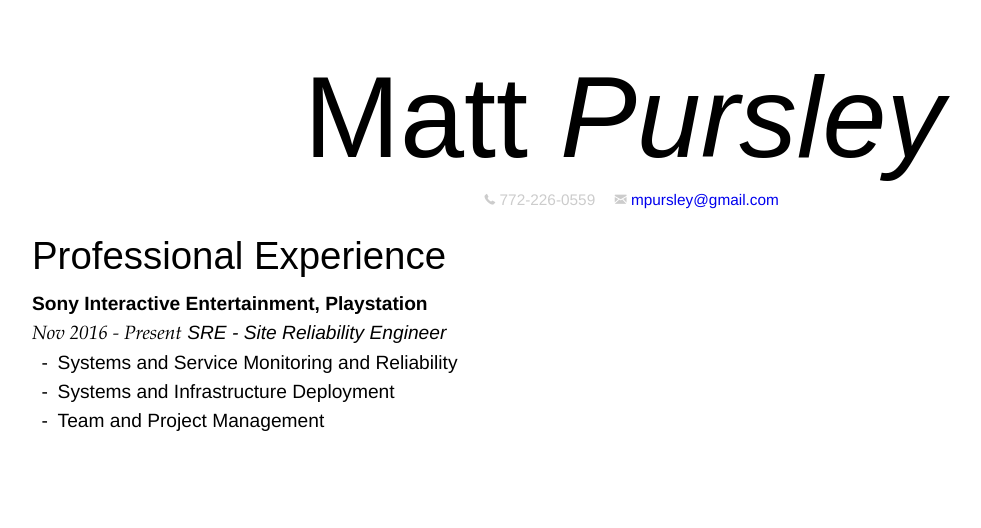
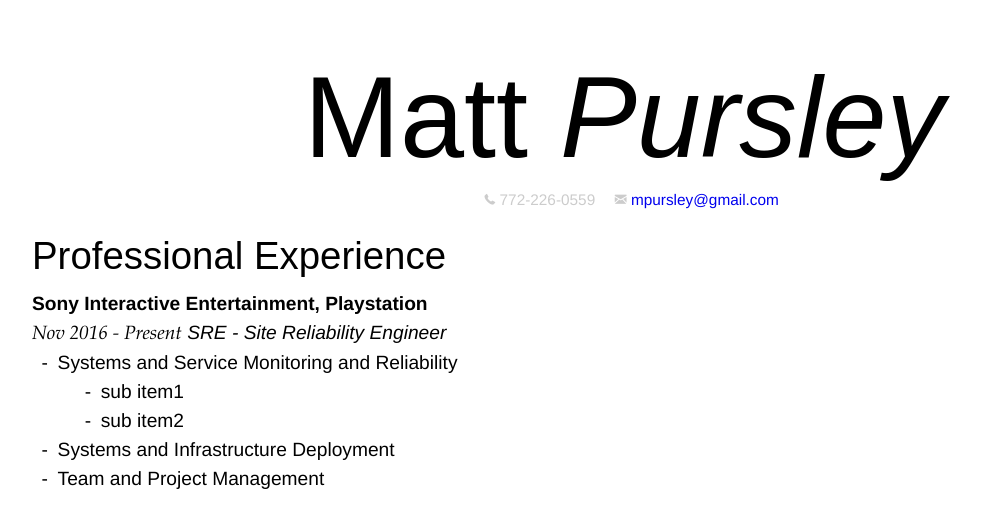
Before and after one commit to mpursley/mpursley.github.io, a Jekyll site: the page built from index_resume_short.md, in a window 1280 px wide. Shown: the top 528 px of the page, without its empty margins (16-997 px from the left). Built offline with Jekyll 4.4.1, drawn with Linux system fonts in a browser that asks for light colours.

Commit message:
Update index_resume_short.md

````diff
--- a/index_resume_short.md
+++ b/index_resume_short.md
@@ -17,6 +17,8 @@ title: Matt Pursley's CV
 ```Nov 2016 - Present```
 _SRE - Site Reliability Engineer_
 
-- Systems and Service Monitoring and Reliability
-- Systems and Infrastructure Deployment
-- Team and Project Management
+* Systems and Service Monitoring and Reliability
+  * sub item1
+  * sub item2
+* Systems and Infrastructure Deployment
+* Team and Project Management
````
